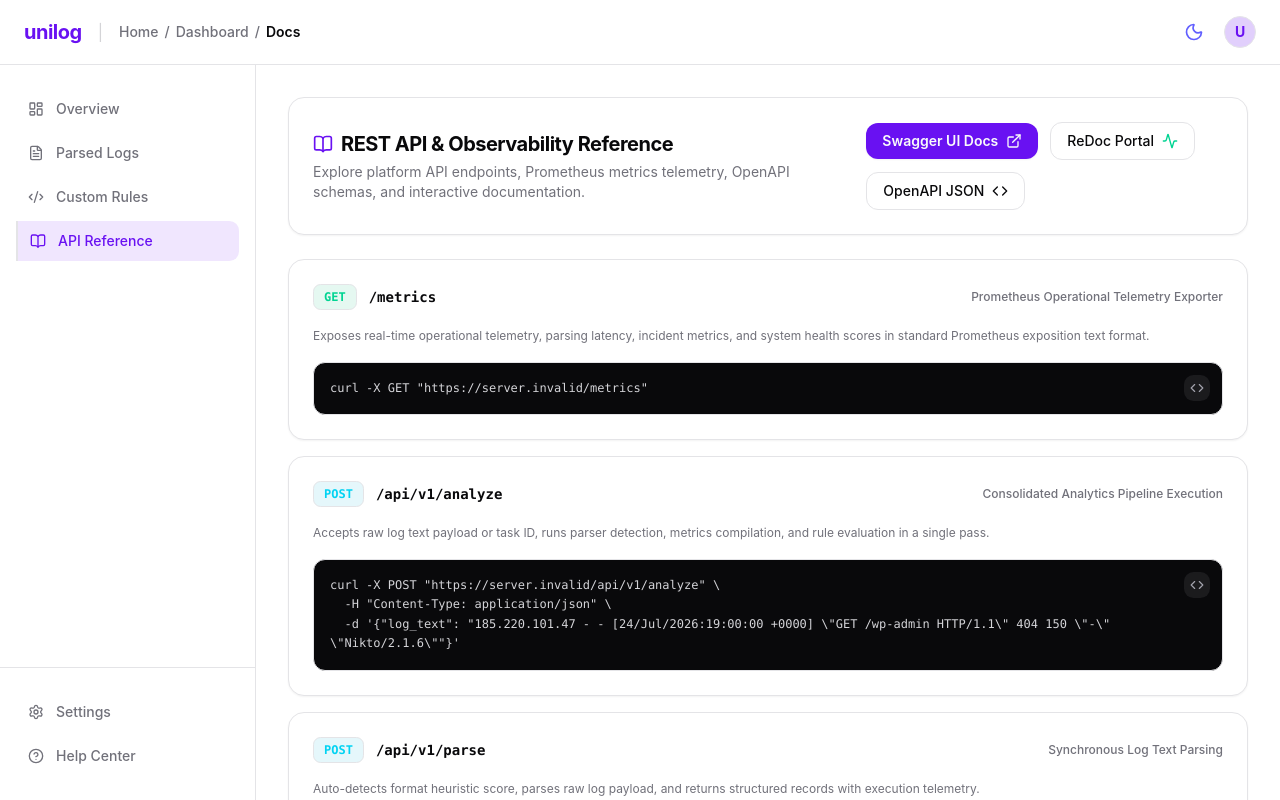
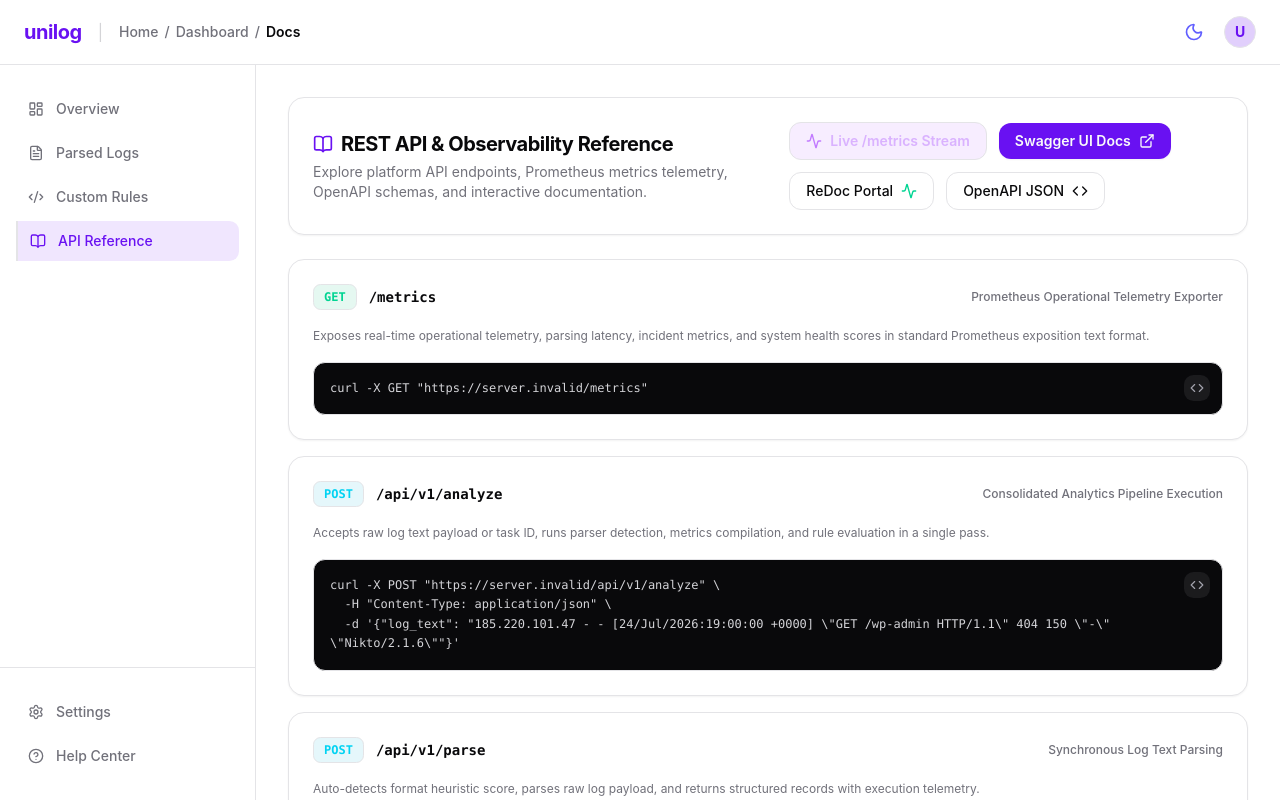
Before and after one commit to Asterioxer/unilog, a React (Vite) app in the folder frontend/: page /dashboard/docs in a window 1280 px wide. Shown: the top 800 px of the page. Built offline with nearby package versions, Linux system fonts and the light colour scheme; no server answers.

Commit message:
feat(docs): add Live /metrics Stream link button to API Reference page

```diff
--- a/frontend/src/pages/ApiReferencePage.tsx
+++ b/frontend/src/pages/ApiReferencePage.tsx
@@ -134,6 +134,15 @@ export default function ApiReferencePage() {
           </div>
           <div className="flex flex-wrap items-center gap-3">
             <a
+              href={`${API_BASE_URL}/metrics`}
+              target="_blank"
+              rel="noreferrer"
+              className="inline-flex items-center gap-2 px-4 py-2 border border-purple-500/30 bg-purple-500/10 hover:bg-purple-500/20 text-purple-300 font-semibold text-sm rounded-xl transition-all"
+            >
+              <Activity className="h-4 w-4 text-purple-400" />
+              Live /metrics Stream
+            </a>
+            <a
               href={docsUrl}
               target="_blank"
               rel="noreferrer"
@@ -161,8 +170,10 @@ export default function ApiReferencePage() {
               <Code className="h-4 w-4" />
             </a>
           </div>
+
         </div>
       </div>
+
 
       {/* Endpoints List */}
       <div className="space-y-4">
```
